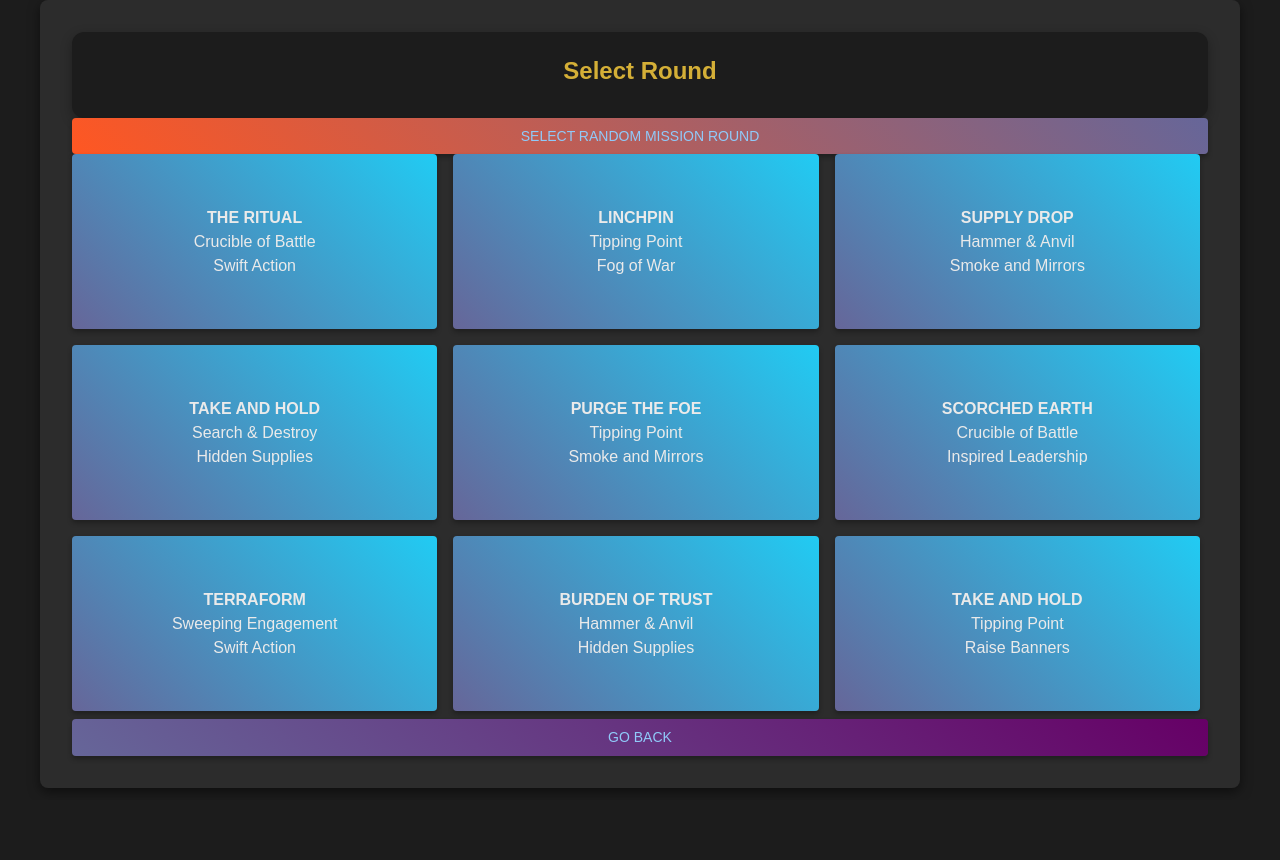
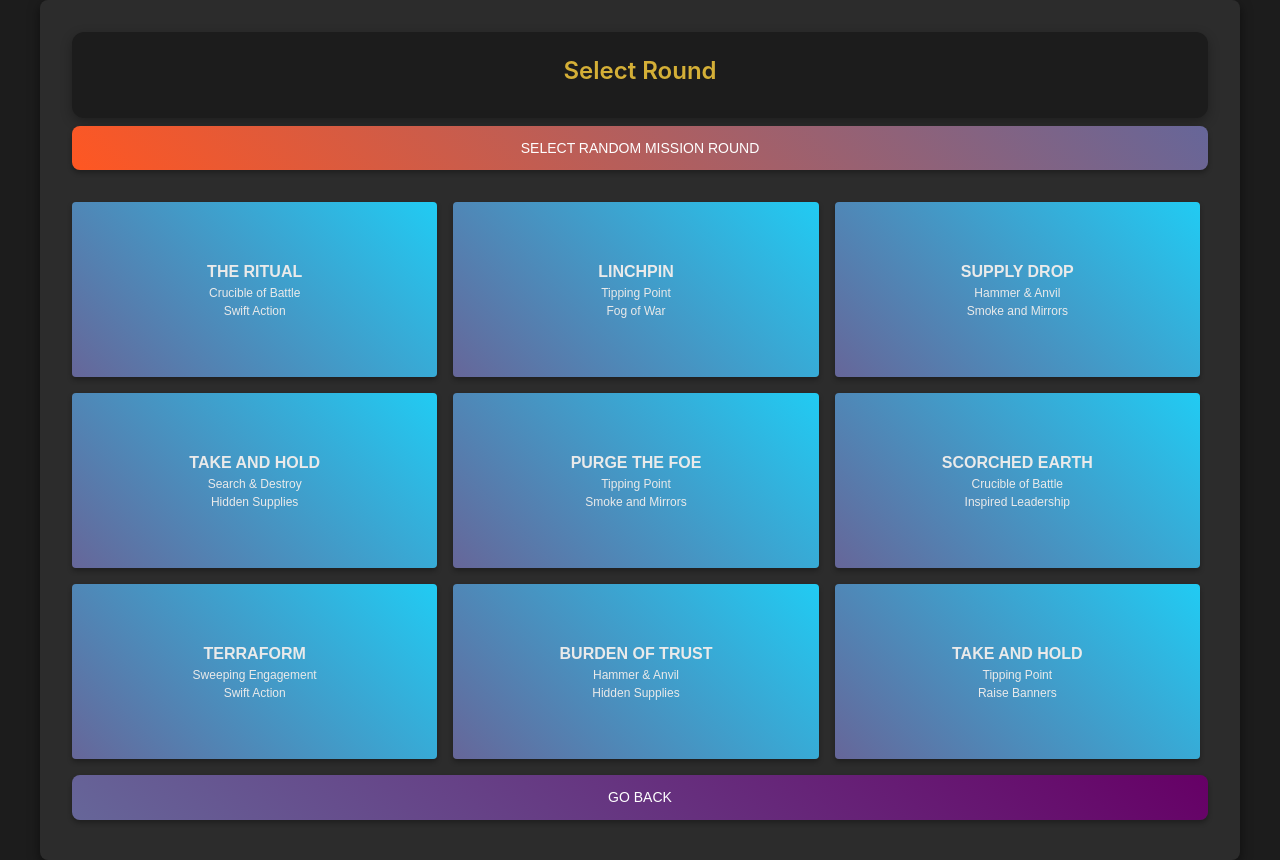
Before and after one commit to JacLopHer/mission-selector-app, a React (Create React App) app: page /select-mission in a window 1280 px wide. Before the commit the page ends 800 px from the top, so only its background shows below. Built offline with nearby package versions, Linux system fonts and the light colour scheme.

Commit message:
fix styling mistakes

```diff
--- a/src/App.js
+++ b/src/App.js
@@ -7,7 +7,6 @@
 import { MissionProvider } from './MissionContext';
 import CssBaseline from '@mui/material/CssBaseline';
 import Container from '@mui/material/Container';
-import './styles/styles.css'; // Asegúrate de que aquí se carguen los estilos globales
 import { createTheme, ThemeProvider } from '@mui/material/styles';
 import '@fontsource/exo-2';
 
--- a/src/components/MapSelector.jsx
+++ b/src/components/MapSelector.jsx
@@ -6,7 +6,7 @@
 import { StyledContainer, StyledTitle } from './StyledTitle';
 import MapItem from './MapItem';
 import { warmaster } from '../constants/constants';
-import classes from '../styles/MissionSelector.module.scss'; // Asegúrate de crear este archivo CSS
+import classes from '../styles/MissionSelector.module.scss';
 
 const MapSelector = () => {
   const navigate = useNavigate();
@@ -43,7 +43,7 @@
       <StyledContainer>
         <StyledTitle variant="h4">Select Map</StyledTitle>
       </StyledContainer>
-      <Button variant="contained" color="primary" onClick={handleRandomSelect} fullWidth  className={classes.randomButton}>
+      <Button onClick={handleRandomSelect} fullWidth  className={classes.randomButton}>
         Select Random Map
       </Button>
       <Grid container spacing={0}>
--- a/src/components/MissionDetails.jsx
+++ b/src/components/MissionDetails.jsx
@@ -68,7 +68,7 @@
           </Button>
         </DialogActionsWrapper>
       </Dialog>
-      <Button variant="outlined" color="secondary" onClick={handleGoBack} fullWidth className={classes.backButton} >
+      <Button onClick={handleGoBack} fullWidth className={classes.backButton} >
             Go Back
       </Button>
     </div>
--- a/src/components/TournamentModeSelector.jsx
+++ b/src/components/TournamentModeSelector.jsx
@@ -4,7 +4,6 @@
 import MissionContext from '../MissionContext';
 import { List, ListItem, Button } from '@mui/material';
 import { StyledContainer, StyledTitle } from './StyledTitle';
-import '../styles/TournamentModeSelector.css';
 import classes from '../styles/MissionSelector.module.scss';
 
 const TournamentModeSelector = () => {
--- a/src/styles/MissionSelector.module.scss
+++ b/src/styles/MissionSelector.module.scss
@@ -1,5 +1,5 @@
 .missionGrid {
-  margin-top: 1rem;
+  margin-top: 1rem  !important;
 }
 
 .missionGridItem {
@@ -10,8 +10,7 @@
   background: linear-gradient(45deg, #666699, #21CBF3);
   border: none;
   border-radius: 8px;
-  color: white;
-
+  color: white  !important;
   box-shadow: 0 3px 5px rgba(0, 0, 0, 0.3);
   transition: background 0.3s, transform 0.2s;
   width: 100%;
@@ -26,12 +25,12 @@
   display: flex;
   flex-direction: column;
   text-align: center;
-  font-size: 0.75rem;
+  font-size: 0.75rem  !important;
 }
 
 .missionTitle {
   text-transform: uppercase;
-  font-size: 1rem;
+  font-size: 1rem  !important;
   text-align: center;
 }
 
@@ -41,13 +40,12 @@
 
 .randomButton {
   background: linear-gradient(45deg, #FF5722, #666699);
-  border: none;
-  border-radius: 8px;
-  color: white;
-  padding: 10px 20px;
-  box-shadow: 0 3px 5px rgba(0, 0, 0, 0.3);
-  transition: background 0.3s, transform 0.2s;
-  margin: 0.5rem 0;
+  border-radius: 8px  !important;
+  color: white  !important;
+  padding: 10px  !important;
+  box-shadow: 0 3px 5px rgba(0, 0, 0, 0.3)  !important;
+  transition: background 0.3s, transform 0.2s  !important;
+  margin: 0.5rem 0rem !important;
 }
 
 .randomButton:hover {
@@ -56,13 +54,12 @@
 
 .backButton {
   background: linear-gradient(45deg, #666699, #660066);
-  border: none;
-  border-radius: 8px;
-  color: white;
-  padding: 10px 20px;
-  box-shadow: 0 3px 5px rgba(0, 0, 0, 0.3);
-  transition: background 0.3s, transform 0.2s;
-  margin: 0.5rem 0;
+  border-radius: 8px  !important;
+  color: white  !important;
+  padding: 10px 20px  !important;
+  box-shadow: 0 3px 5px rgba(0, 0, 0, 0.3)  !important;
+  transition: background 0.3s, transform 0.2s  !important;
+  margin: 0.5rem 0rem !important;
 }
 
 .backButton:hover {
--- a/src/styles/TournamentModeSelector.css
+++ /dev/null
@@ -1,12 +0,0 @@
-/* TournamentModeSelector.css */
-.button {
-    background-color: #D4AF37; /* Color dorado */
-    border-radius: 8px; /* Bordes redondeados */
-    margin-bottom: 16px; /* Espaciado entre botones */
-    transition: background-color 0.3s, box-shadow 0.3s; /* Transiciones suaves */
-}
-
-.button:hover {
-    background-color: #FFD700; /* Color dorado más claro en hover */
-    box-shadow: 0 4px 12px rgba(0, 0, 0, 0.5); /* Sombra en hover */
-}
--- a/src/styles/styles.css
+++ /dev/null
@@ -1,14 +0,0 @@
-body {
-    font-family: Arial, sans-serif;
-}
-
-
-.random-button {
-    background: 'linear-gradient(45deg, #FF5722, #FF9800)';
-    border: 'none';
-    border-radius: '8px';
-    color: 'white';
-    padding: '10px 20px';
-    box-shadow: '0 3px 5px rgba(0, 0, 0, 0.3)';
-    transition: 'background :.3s, transform 0.2s';
-}
```
